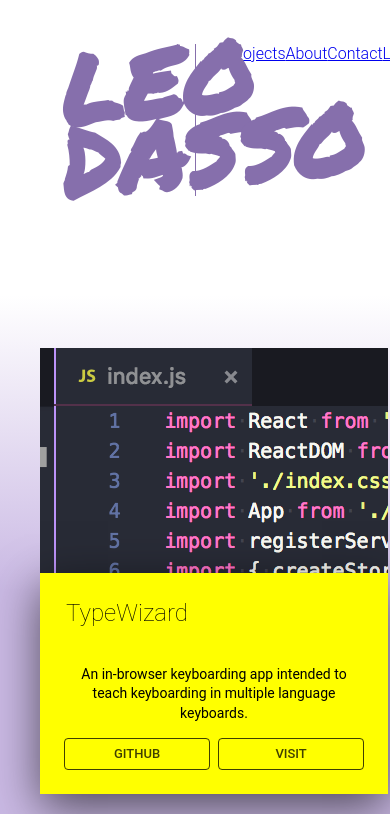
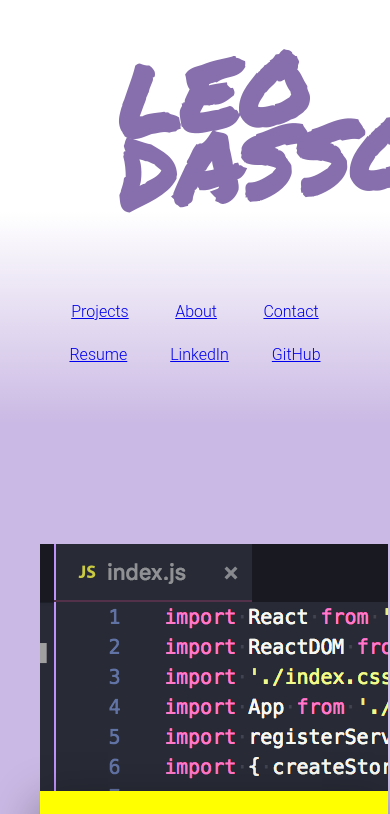
Before and after one commit to leodasso/portfolio-site, a React app: page / in a window 390 px wide. Shown: the top 814 px of the page. Built offline with nearby package versions, Linux system fonts and the light colour scheme; a web font is replaced by a local one.

Commit message:
turn nav link into component, begin styling for mobile

```diff
--- a/src/components/App/App.css
+++ b/src/components/App/App.css
@@ -6,8 +6,7 @@
 
 html {
 
-  background: linear-gradient( white, white, var(--bg-purple), var(--bg-purple),var(--bg-purple), white);
-  background-repeat: no-repeat;
+  background-color: var(--bg-purple);
   margin-bottom: 0px;
   padding-bottom: 45px;
   min-height: 600px;
@@ -16,14 +15,14 @@ html {
 .App {
   text-align: center;
   max-width: 1000;
-  margin: 12px auto;
+  margin-top: 0px;
 }
 
 .headline {
   text-align: left;
   line-height: .7;
   font-family: 'Permanent Marker', cursive;
-  font-size: 6rem;
+  font-size: 6em;
   margin: 6px;
   color: var(--purple);
   transform: skew( 0deg, -5deg);
--- /dev/null
+++ b/src/components/NavLink/NavLink.css
@@ -0,0 +1,3 @@
+.nav-link {
+    margin: 12px;
+}
--- /dev/null
+++ b/src/components/NavLink/NavLink.js
@@ -0,0 +1,16 @@
+import React, { Component } from 'react';
+import { Link } from 'react-router-dom';
+import './NavLink.css';
+
+class NavLink extends Component {
+
+    render() {
+        return (
+            <Link to={this.props.url}>
+                <div className="nav-link">{this.props.children}</div>
+            </Link>
+        );
+    }
+}
+
+export default NavLink;
--- a/src/components/Profile/Profile.css
+++ b/src/components/Profile/Profile.css
@@ -2,25 +2,25 @@
     padding: 2rem;
     min-height: 4vmin;
     color: #7b659e;
+    margin: 0px;
+    padding:3em;
+    margin-bottom: 5em;
+    background: linear-gradient( white, white, rgba(255, 255, 255, 0));
 
-    display: grid;
-    grid-template-columns:  50% 50% ;
-    margin: 2px 24px;
 }
 
 .profile-info {
-    text-align: left;
     font-family: 'Roboto', sans-serif;
     font-weight: 300;
-    border-left: var(--purple);
-    border-left-style: solid;
-    border-left-width: 1px;
-    padding-left: 2rem;
-    grid-column: 2 / 3;
+    height: 100%;
+    display: flex;
+    flex-wrap: wrap;
+    align-items: center;
+    align-content: center;
+    justify-content: space-around;
 }
 
 .profile-name {
-
-    grid-column: 1 / 2;
-
+    margin: 4em;
+    margin-top: 2px;
 }
--- a/src/components/Profile/Profile.js
+++ b/src/components/Profile/Profile.js
@@ -1,24 +1,35 @@
 import React, { Component } from 'react';
 import './Profile.css';
-import { Link } from 'react-router-dom';
+import Grid from '@material-ui/core/Grid';
+import NavLink from '../NavLink/NavLink';
 
 class Profile extends Component {
 
     render() {
         return (
             <div className="Profile">
+                <Grid container spacing={32}>
+                    <Grid item sm={12} md={6}>
                         <div className="profile-name">
                             {/* These are placed in sep elements because I want the wrapping effect */}
                             <h2 className="headline">LEO</h2>
                             <h2 className="headline">DASSO</h2>
                         </div>
+                    </Grid>
+                    <Grid item sm={12} md={6}>
+
                         <div className="profile-info">
-                    <Link to="#">Projects</Link>
-                    <Link to="#">About</Link>
-                    <Link to="#">Contact</Link>
-                    <Link to="#">LinkedIn</Link>
-                    <Link to="#">GitHub </Link>
+                            <NavLink url="#">Projects</NavLink>
+                            <NavLink url="#">About</NavLink>
+                            <NavLink url="#">Contact</NavLink>
+                            <NavLink url="#">Resume</NavLink>
+                            <NavLink url="#">LinkedIn</NavLink>
+                            <NavLink url="#">GitHub</NavLink>
+
                         </div>
+                    </Grid>
+
+                </Grid>
             </div>
         );
     }
--- a/src/components/Project/Project.css
+++ b/src/components/Project/Project.css
@@ -1,9 +1,5 @@
 .project-header {
-    display: flex;
-    justify-content: space-between;
-    flex-direction: row;
-    align-content: center;
-    height: 54px;
+    text-align: center;
 }
 
 img {
@@ -26,7 +22,7 @@ img {
     min-width: 300px;
     background-color: yellow;
     padding: 24px;
-    box-shadow: 0px 14px 44px rgba(0, 0, 0, 0.609);
+    box-shadow: 0px 14px 44px rgba(0, 0, 0, 0.418);
     transform: translateY(24px);
 
 }
```
Lines whose indentation alone changed are shown as unchanged.
